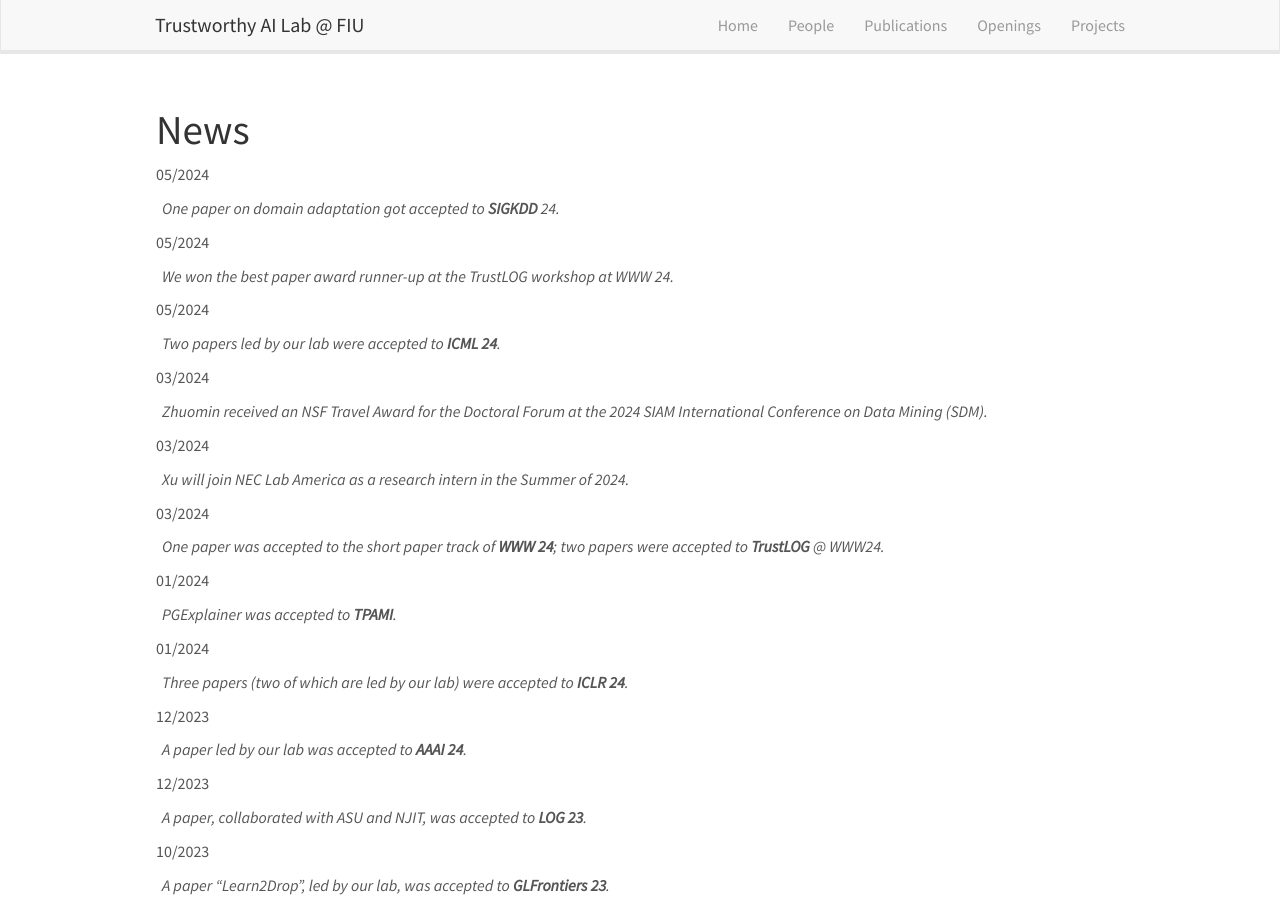
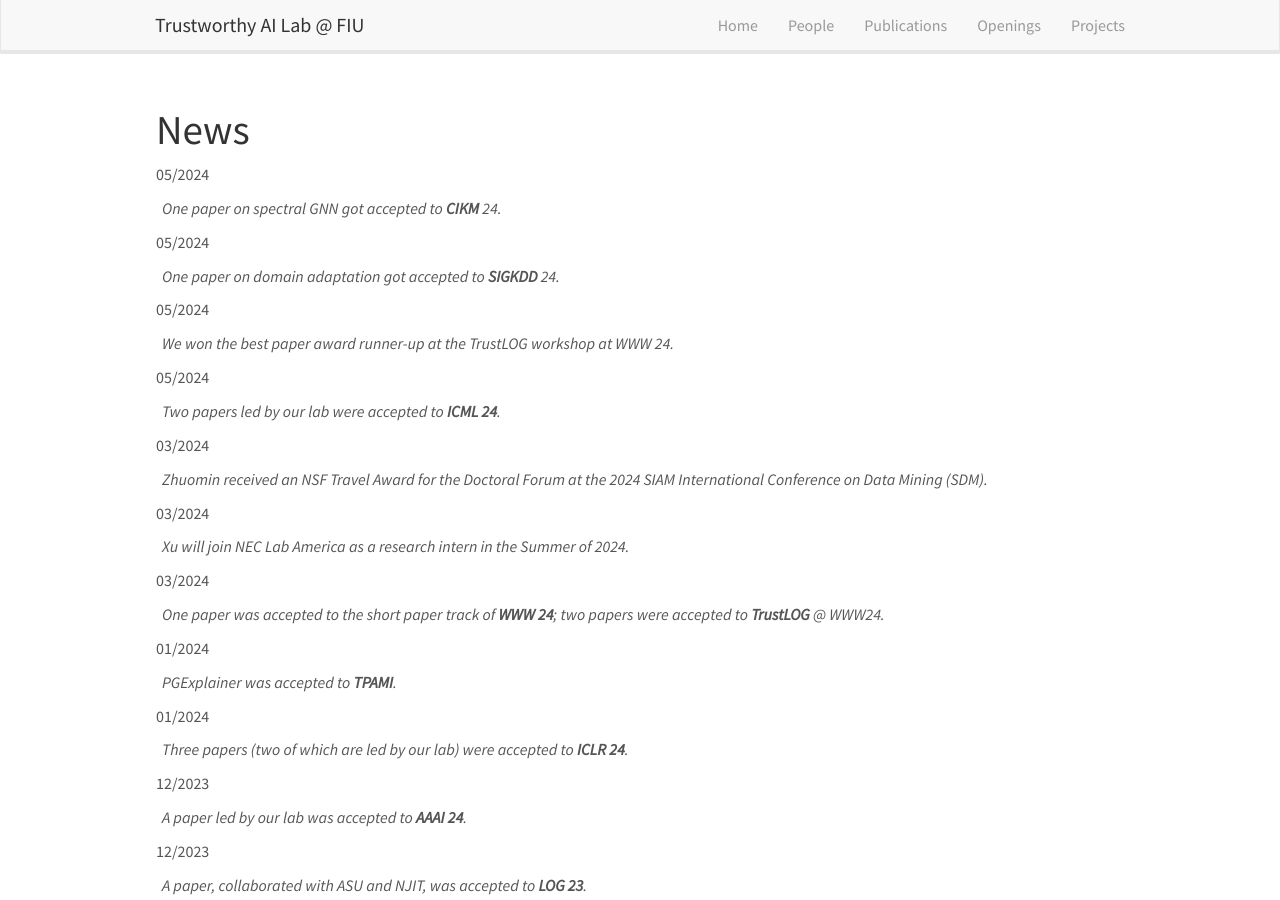
Before and after one commit to trustai4s-lab/trustai4s-lab.github.io, a Jekyll site: the page built from _pages/allnews.md, in a window 1280 px wide and 900 px high. Built offline with Jekyll 4.4.1, drawn with Linux system fonts in a browser that asks for light colours; nearby versions of some CDN libraries.

Commit message:
Update news.yml

```diff
--- a/_data/news.yml
+++ b/_data/news.yml
@@ -1,3 +1,6 @@
+- date: 05/2024
+  headline: One paper on spectral GNN got accepted to **CIKM** 24.
+
 - date: 05/2024
   headline: One paper on domain adaptation got accepted to **SIGKDD** 24.
 
```
